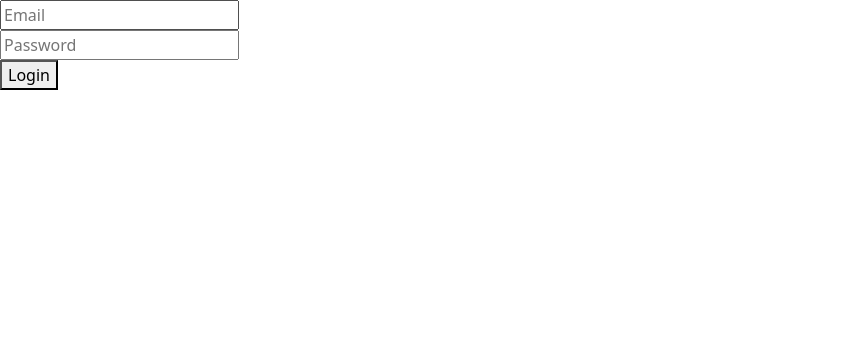
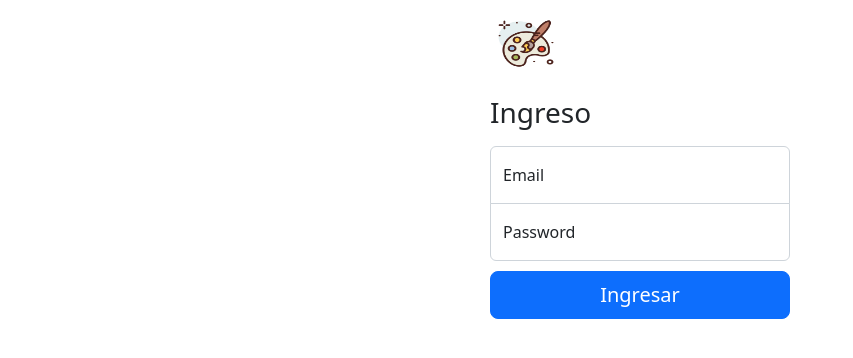
Before and after one commit to unlam-tec-web/20231erCuatGrupo4, an Angular app: page /login in a window 1280 px wide. Shown: the top 358 px of the page, without its empty margins (0-853 px from the left). Built offline with nearby package versions, Linux system fonts and the light colour scheme.

Commit message:
mejoras login

```diff
--- a/src/app/login/login.component.css
+++ b/src/app/login/login.component.css
@@ -0,0 +1,33 @@
+html,
+body {
+  height: 100%;
+}
+
+body {
+  display: flex;
+  align-items: center;
+  padding-top: 40px;
+  padding-bottom: 40px;
+  background-color: #f5f5f5;
+}
+
+.form-signin {
+  max-width: 330px;
+  padding: 15px;
+}
+
+.form-signin .form-floating:focus-within {
+  z-index: 2;
+}
+
+.form-signin input[type="email"] {
+  margin-bottom: -1px;
+  border-bottom-right-radius: 0;
+  border-bottom-left-radius: 0;
+}
+
+.form-signin input[type="password"] {
+  margin-bottom: 10px;
+  border-top-left-radius: 0;
+  border-top-right-radius: 0;
+}
--- a/src/app/login/login.component.html
+++ b/src/app/login/login.component.html
@@ -1,13 +1,22 @@
-<div>
-  <form>
-    <div>
-      <input type="email" name="email" placeholder="Email">
+<div class="form-signin w-100 m-auto">
+
+  <div [formGroup]='formSignin'>
+    <img class="mb-4" src="../assets/imagenes/icono.jpg" alt="" width="72" height="57">
+    <h1 class="h3 mb-3 fw-normal">Ingreso</h1>
+
+    <div class="form-floating">
+      <input type="email" class="form-control" id="email" placeholder="nombre@dominio.com" formControlName="email">
+      <label for="email">Email</label>
     </div>
-    <div>
-      <input type="password" name="password" placeholder="Password">
+    <div class="form-floating">
+      <input type="password" class="form-control" id="password" placeholder="Password" formControlName="password">
+      <label for="password">Password</label>
     </div>
-    <div>
-      <button type="submit">Login</button>
-    </div>
-  </form>
+
+    <button class="w-100 btn btn-lg btn-primary" (click)='ingresar();'>Ingresar</button>
+
+  </div>
+
+  <div *ngIf="mensaje; then thenBlock"></div>
+  <ng-template #thenBlock><p>{{mensaje}}</p></ng-template>
 </div>
--- a/src/app/login/login.component.ts
+++ b/src/app/login/login.component.ts
@@ -1,6 +1,7 @@
 import {Component, OnInit} from '@angular/core';
 import {Router} from "@angular/router";
 import {HttpClient} from "@angular/common/http";
+import {FormBuilder, FormControl, FormGroup, Validators} from "@angular/forms";
 
 @Component({
   selector: 'app-login',
@@ -9,12 +10,29 @@ import {HttpClient} from "@angular/common/http";
 })
 export class LoginComponent implements OnInit{
 
+  formSignin: FormGroup;
+  mensaje: string;
 
-  constructor(protected router:Router, protected httpClient: HttpClient) {
-    console.log('login constructor');
-
+  constructor(protected router:Router, protected httpClient: HttpClient, private formBuilder: FormBuilder) {
+    this.mensaje="";
   }
 
   ngOnInit(): void {
+    this.formSignin = this.formBuilder.group({
+      email: new FormControl('',  Validators.required),
+      password: new FormControl('',  Validators.required),
+    });
   }
+
+  ingresar(){
+    if (this.formSignin.get('email')?.value == "usuario@test.com")
+    {
+      this.router.navigate(['/home'])
+    }else {
+      this.mensaje = "Acceso Invalido";
+    }
+  }
+
+
+
 }
--- /dev/null
+++ b/src/app/registro/registro.component.html
@@ -0,0 +1 @@
+<p>registro works!</p>
--- a/tsconfig.json
+++ b/tsconfig.json
@@ -28,6 +28,7 @@
     "enableI18nLegacyMessageIdFormat": false,
     "strictInjectionParameters": true,
     "strictInputAccessModifiers": true,
-    "strictTemplates": true
+    "strictTemplates": true,
+    "strictPropertyInitialization": false
   }
 }
```
Also changed, not shown: src/app/app-routing.module.ts (+5 -4 lines), src/app/app.module.ts (+6 -2 lines), src/app/registro/registro.component.ts (added, +10 -0 lines), src/app/registro/registro.component.css (added), src/assets/imagenes/icono.jpg (added), 1 other file (tests, documents, lock files or other folders).
